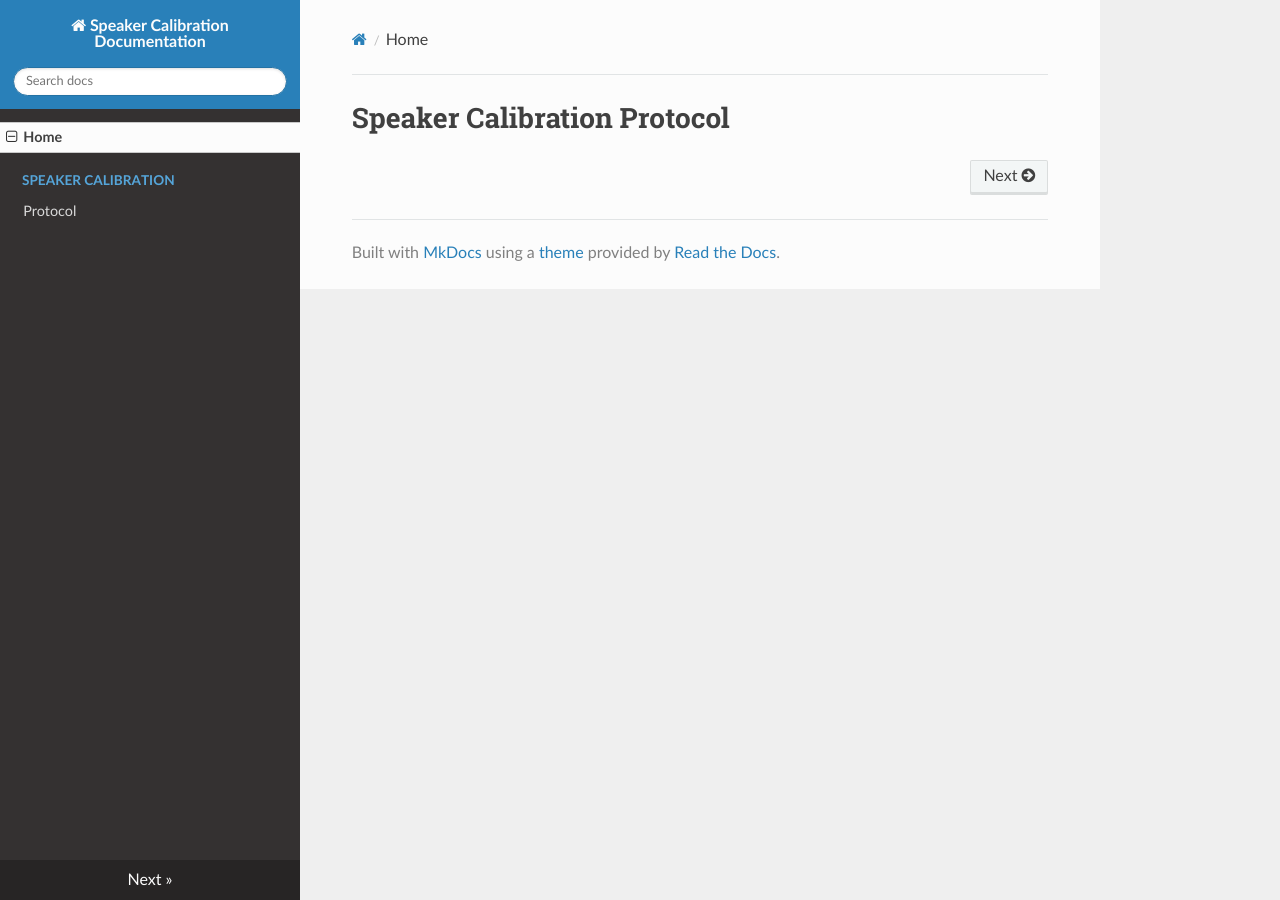
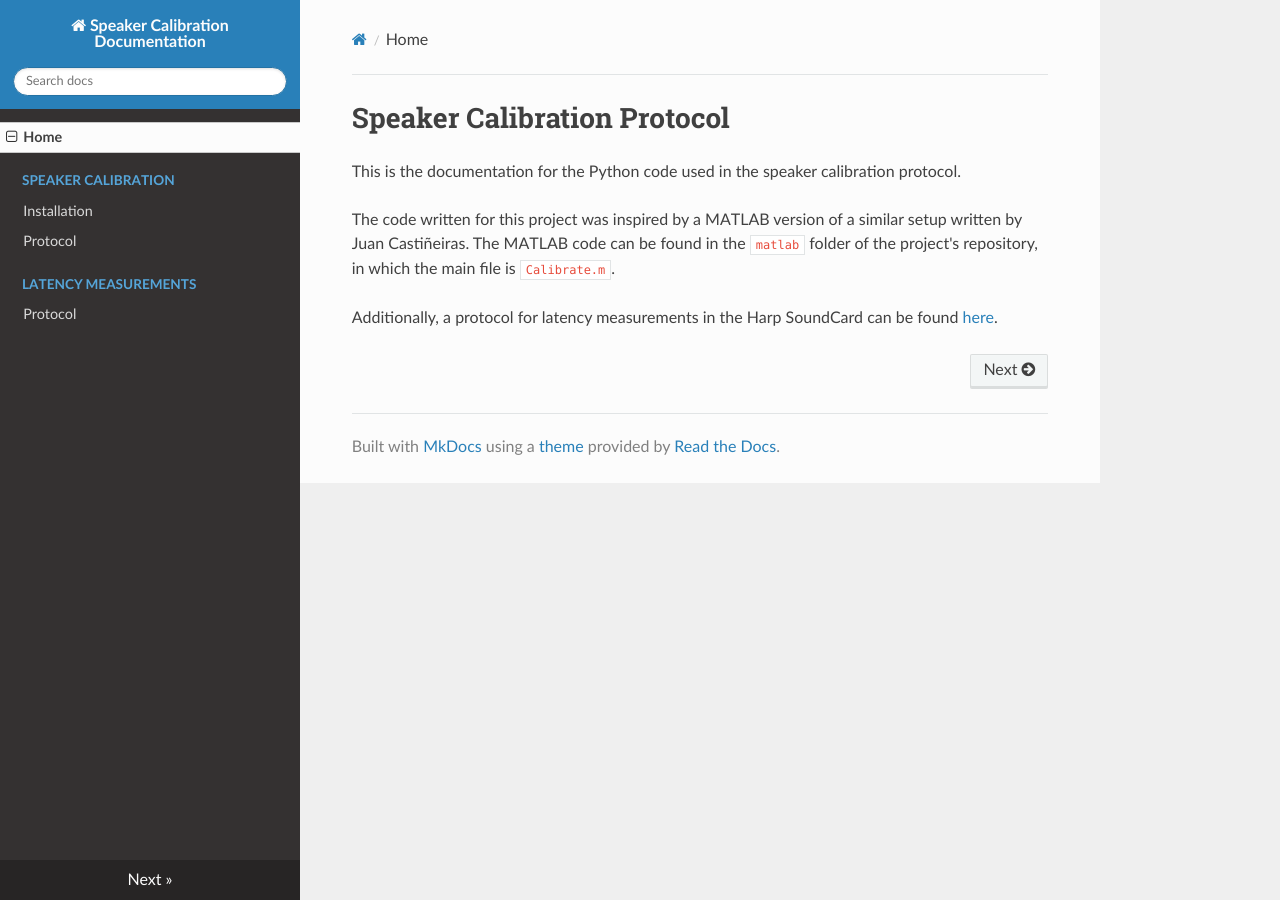
Before and after one commit to fchampalimaud/cdc-speaker-calibration, an MkDocs documentation site: the page built from docs/index.md, in a window 1280 px wide. Built offline with MkDocs 1.6.1, drawn with Linux system fonts in a browser that asks for light colours; nearby versions of some CDN libraries.

Commit message:
Simple installation and speaker calibration protocol steps written

```diff
--- a/docs/index.md
+++ b/docs/index.md
@@ -1 +1,7 @@
 # Speaker Calibration Protocol
+
+This is the documentation for the Python code used in the speaker calibration protocol.
+
+The code written for this project was inspired by a MATLAB version of a similar setup written by Juan Castiñeiras. The MATLAB code can be found in the `matlab` folder of the project's repository, in which the main file is `Calibrate.m`.
+
+Additionally, a protocol for latency measurements in the Harp SoundCard can be found [here](latency.md).
--- a/mkdocs.yml
+++ b/mkdocs.yml
@@ -2,8 +2,9 @@ site_name: Speaker Calibration Documentation
 nav:
   - Home: index.md
   - Speaker Calibration:
+    - Installation: installation.md
     - Protocol: speaker_calibration.md
-  # - Latency Measurements:
-  #   - Protocol: latency.md
+  - Latency Measurements:
+    - Protocol: latency.md
 theme:
   name: readthedocs
```
Also changed, not shown: docs/installation.md (added, +12 -0 lines), docs/latency.md (+3 -0 lines), docs/speaker_calibration.md (+17 -0 lines), 1 other file.
